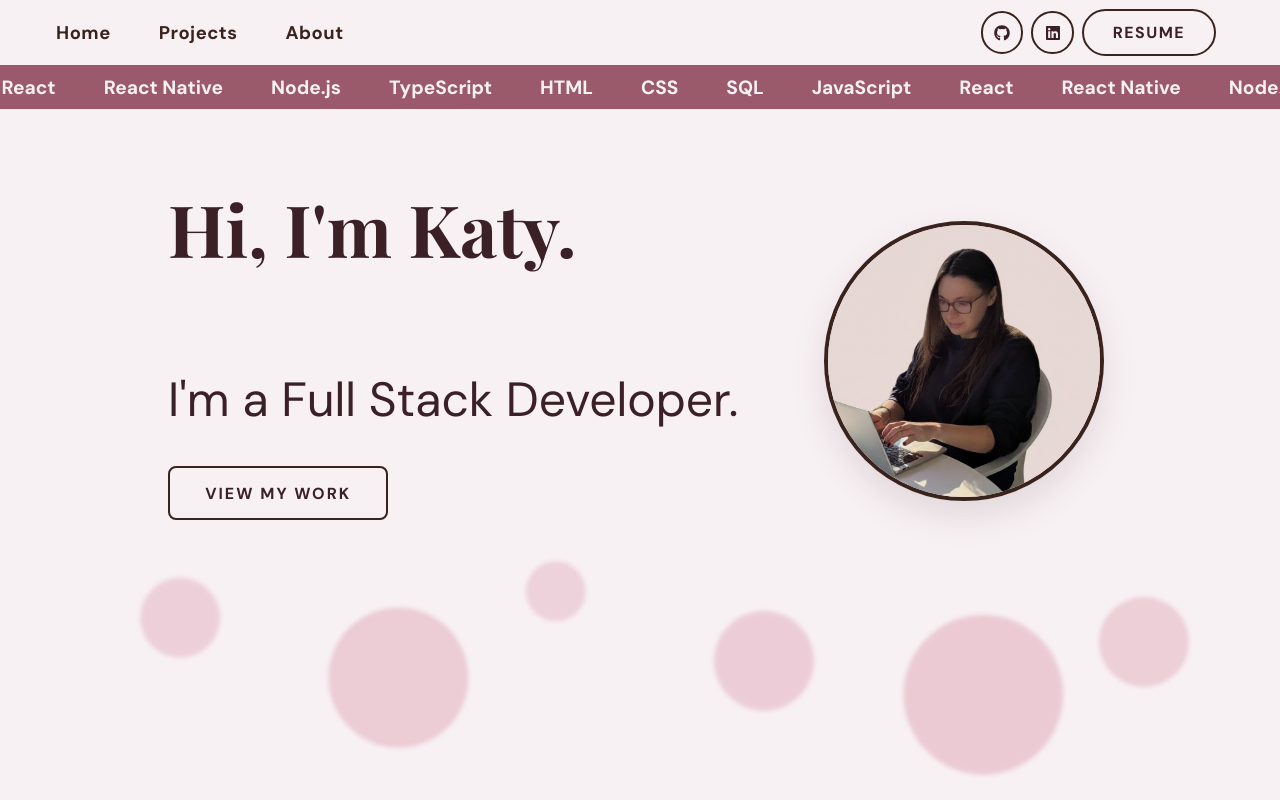
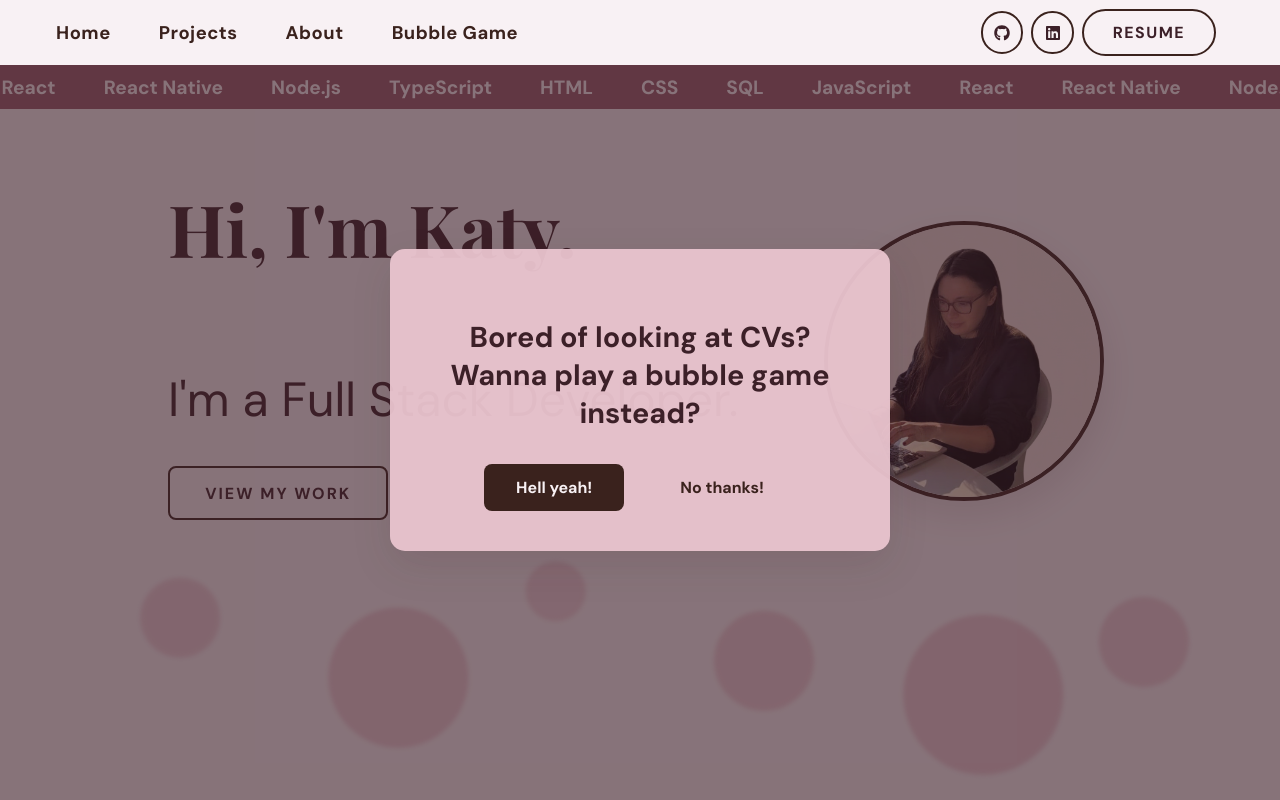
Before and after one commit to katag1001/portfolio, a React (Vite) app: page / in a window 1280 px wide. Built offline with nearby package versions, Linux system fonts and the light colour scheme.

Commit message:
bubblegameadd

```diff
--- a/src/components/BubbleGame.jsx
+++ b/src/components/BubbleGame.jsx
@@ -10,7 +10,7 @@ const BubbleGame = ({ width = 420, height = 300 }) => {
   const [gameOver, setGameOver] = useState(false);
   const [timePlayed, setTimePlayed] = useState(0);
   const [scoreMessage, setScoreMessage] = useState('');
-  const [finalScore, setFinalScore] = useState(0); // store score for localStorage update
+  const [finalScore, setFinalScore] = useState(0);
 
   const animationRef = useRef(null);
   const releaseTimeoutRef = useRef(null);
@@ -24,9 +24,6 @@ const BubbleGame = ({ width = 420, height = 300 }) => {
   const globalSpeedRef = useRef(0.2);
   const bubblesPerReleaseRef = useRef(1);
 
-  // ------------------------------------------------------------
-  // Stop all loops
-  // ------------------------------------------------------------
   const stopAllLoops = () => {
     clearTimeout(releaseTimeoutRef.current);
     clearInterval(bubbleIncrementIntervalRef.current);
@@ -34,9 +31,7 @@ const BubbleGame = ({ width = 420, height = 300 }) => {
     cancelAnimationFrame(animationRef.current);
   };
 
-  // ------------------------------------------------------------
-  // Create bubble
-  // ------------------------------------------------------------
+  // Create bubble -----------------------------------------------------------------------
   const createBubble = () => {
     globalSpeedRef.current += 0.03;
     return {
@@ -49,9 +44,7 @@ const BubbleGame = ({ width = 420, height = 300 }) => {
     };
   };
 
-  // ------------------------------------------------------------
-  // Pop bubble
-  // ------------------------------------------------------------
+  // Pop bubble ------------------------------------------------------------
   const handlePop = (id) => {
     if (!gameStartedRef.current) return;
 
@@ -64,9 +57,7 @@ const BubbleGame = ({ width = 420, height = 300 }) => {
     }, 300);
   };
 
-  // ------------------------------------------------------------
-  // Release bubbles
-  // ------------------------------------------------------------
+  // Release bubbles ------------------------------------------------------------
   const startReleasingBubbles = () => {
     let delay = 700;
 
@@ -89,9 +80,7 @@ const BubbleGame = ({ width = 420, height = 300 }) => {
     }, 10000);
   };
 
-  // ------------------------------------------------------------
-  // Animation + lose detection
-  // ------------------------------------------------------------
+  // Animation + lose detection ----------------------------------------------------------
   const startAnimation = () => {
     const animate = () => {
       if (isVisibleRef.current && gameStartedRef.current) {
@@ -116,9 +105,7 @@ const BubbleGame = ({ width = 420, height = 300 }) => {
     animationRef.current = requestAnimationFrame(animate);
   };
 
-  // ------------------------------------------------------------
-  // Timer
-  // ------------------------------------------------------------
+  // Timer ------------------------------------------------------------
   const startTimer = () => {
     timerIntervalRef.current = setInterval(() => {
       timePlayedRef.current += 1;
@@ -126,9 +113,7 @@ const BubbleGame = ({ width = 420, height = 300 }) => {
     }, 1000);
   };
 
-  // ------------------------------------------------------------
-  // Game over + score message (do NOT update localStorage yet)
-  // ------------------------------------------------------------
+  // Game over  ------------------------------------------------------------
   const triggerGameOver = () => {
     gameStartedRef.current = false;
     setGameStarted(false);
@@ -152,9 +137,7 @@ const BubbleGame = ({ width = 420, height = 300 }) => {
     setScoreMessage(message);
   };
 
-  // ------------------------------------------------------------
-  // Start / restart game (update localStorage for previous score)
-  // ------------------------------------------------------------
+  // Start  game  ------------------------------------------------------------
   const startGame = () => {
     // If restarting after a game, store previous scores
     if (gameOver) {
@@ -187,9 +170,7 @@ const BubbleGame = ({ width = 420, height = 300 }) => {
     startTimer();
   };
 
-  // ------------------------------------------------------------
-  // Visibility pause / resume
-  // ------------------------------------------------------------
+  // Pause when not on the page ------------------------------------------------------------
   useEffect(() => {
     const handleVisibilityChange = () => {
       isVisibleRef.current = !document.hidden;
@@ -209,9 +190,7 @@ const BubbleGame = ({ width = 420, height = 300 }) => {
       document.removeEventListener('visibilitychange', handleVisibilityChange);
   }, []);
 
-  // ------------------------------------------------------------
-  // Render
-  // ------------------------------------------------------------
+
   return (
     <div
       className="game_window"
@@ -222,9 +201,7 @@ const BubbleGame = ({ width = 420, height = 300 }) => {
         <div className="game_overlay">
           <div className="game_popup">
             <h2>
-              Pop as many bubbles as you can before they reach the top!
-              <br />
-              Ready?
+              Ready to pop?
             </h2>
             <button onClick={startGame}>GO</button>
           </div>
--- a/src/components/Header.jsx
+++ b/src/components/Header.jsx
@@ -34,9 +34,9 @@ function Header() {
           <Link to="/about-me" className="nav_link" onClick={() => setMenuOpen(false)}>
             About
           </Link>
-           {/*<Link to="/bubble-game" className="nav_link" onClick={() => setMenuOpen(false)}>
+          <Link to="/bubble-game" className="nav_link" onClick={() => setMenuOpen(false)}>
             Bubble Game
-          </Link> */}
+          </Link>
         </nav>
 
         {/* CTA + Socials + Menu toggle */}
--- a/src/components/bubbleGame.css
+++ b/src/components/bubbleGame.css
@@ -39,52 +39,108 @@
   transform-origin: center bottom;
 }
 
+.game_bubble_popped {
+  animation: game_pop 0.3s forwards;
+}
 
+/* ------------------------ GAME POPUP STYLING ------------------------ */
+
+/* Overlay (darkened background) */
 .game_overlay {
   position: absolute;
   inset: 0;
-  background: var(--fun-color);
+  background: rgba(60, 32, 40, 0.6); /* match CV popup overlay */
   display: flex;
   align-items: center;
   justify-content: center;
   z-index: 10;
 }
 
+/* Modal container */
 .game_popup {
-  background: var(--light-color);
-  border: 2px solid var(--dark-color);
-  padding: 24px 32px;
-  border-radius: 14px;
+  background: var(--alternate-color); /* matches CV popup modal */
+  padding: 2.5rem 3rem;
+  border-radius: 15px;
   text-align: center;
-  box-shadow: 0 12px 30px var(--box-shadow-color);
+  max-width: 500px;
+  width: 90%;
+  box-shadow: 0 15px 40px var(--box-shadow-color);
+  animation: popupFade 0.4s ease-out;
 }
 
+/* Headings and text */
 .game_popup h2 {
-  margin-bottom: 12px;
+  margin-bottom: 1.5rem;
+  font-family: var(--font-fun);
+  font-size: 1.8rem;
+  color: var(--font-color-dark);
 }
 
 .game_popup p {
-  margin-bottom: 16px;
-  font-size: 16px;
+  margin-bottom: 2rem;
+  font-size: 1rem;
+  font-family: var(--font-fun);
+  color: var(--font-color-dark);
 }
 
-.game_popup button {
-  padding: 10px 20px;
-  border-radius: 20px;
-  border: 2px solid var(--dark-color);
-  background: var(--light-color);
-  color: var(--font-color-dark);
-  font-weight: bold;
-  font-size: 16px;
-  cursor: pointer;
+/* Buttons container */
+.game_popup_buttons {
+  display: flex;
+  justify-content: center;
+  gap: 1.5rem;
 }
 
-.game_popup button:hover {
-  background: var(--dark-color);
+/* Buttons */
+.game_popup button {
+  padding: 0.8rem 2rem;
+  border-radius: 8px;
+  font-size: 1rem;
+  font-family: var(--font-fun);
+  font-weight: 600;
+  border: none;
+  cursor: pointer;
+  transition: all 0.3s ease;
+}
+
+/* Yes/Primary button */
+.game_popup .game_yes {
+  background-color: var(--dark-color);
   color: var(--font-color-light);
 }
 
-/* Pop animation */
+.game_popup .game_yes:hover {
+  transform: translateY(-2px);
+  box-shadow: 0 6px 15px var(--box-shadow-color);
+}
+
+/* No/Secondary button */
+.game_popup .game_no {
+  background-color: transparent;
+  border: 2px solid var(--dark-color);
+  color: var(--dark-color);
+}
+
+.game_popup .game_no:hover {
+  background-color: var(--dark-color);
+  color: var(--font-color-light);
+}
+
+/* Popup fade animation (reused from CV popup) */
+@keyframes popupFade {
+  from { transform: scale(0.8); opacity: 0; }
+  to { transform: scale(1); opacity: 1; }
+}
+
+/* ------------------------ GAME BUBBLES ------------------------ */
+.game_bubble {
+  position: absolute;
+  border-radius: 50%;
+  background: var(--alternate-color);
+  filter: blur(2px);
+  pointer-events: auto;
+  transform-origin: center bottom;
+}
+
 .game_bubble_popped {
   animation: game_pop 0.3s forwards;
 }
--- a/src/pages/Home.jsx
+++ b/src/pages/Home.jsx
@@ -1,5 +1,5 @@
 import React, { useEffect, useState } from 'react';
-import { Link } from 'react-router-dom';
+import { Link, useNavigate } from 'react-router-dom';
 import Header from '../components/Header';
 import SkillsBar from '../components/SkillsBar';
 import EmailForm from '../components/EmailForm';
@@ -9,15 +9,24 @@ import MyPhoto from '../assets/me.png';
 
 const Home = () => {
   const [cursor, setCursor] = useState({ x: 0, y: 0 });
+  const [showPopup, setShowPopup] = useState(true); // <-- popup state
+  const navigate = useNavigate();
 
   useEffect(() => {
     const handleMouseMove = (e) => {
       setCursor({ x: e.clientX, y: e.clientY });
     };
-
     window.addEventListener('mousemove', handleMouseMove);
     return () => window.removeEventListener('mousemove', handleMouseMove);
   }, []);
+
+  const handleYes = () => {
+    navigate('/bubble-game');
+  };
+
+  const handleNo = () => {
+    setShowPopup(false);
+  };
 
   return (
     <div className="full_page">
@@ -31,16 +40,9 @@ const Home = () => {
       <Header />
       <SkillsBar />
 
-      {/* Cursor Glow
-      <div
-        className="cursor_glow"
-        style={{ left: cursor.x, top: cursor.y }}
-      />*/}
-
       {/* Main Section */}
       <section className="main_section">
         <div className="main_container">
-
           {/* Text */}
           <div className="main_content">
             <h1>Hi, I'm Katy.</h1>
@@ -54,11 +56,27 @@ const Home = () => {
           <div className="main_image">
             <img src={MyPhoto} alt="Katy" />
           </div>
-
         </div>
       </section>
 
       <EmailForm />
+
+      {/* Popup Modal */}
+      {showPopup && (
+        <div className="popup_overlay">
+          <div className="popup_modal">
+            <h3>Bored of looking at CVs? Wanna play a bubble game instead?</h3>
+            <div className="popup_buttons">
+              <button className="popup_yes" onClick={handleYes}>
+                Hell yeah!
+              </button>
+              <button className="popup_no" onClick={handleNo}>
+                No thanks!
+              </button>
+            </div>
+          </div>
+        </div>
+      )}
     </div>
   );
 };
--- a/src/pages/styles.css
+++ b/src/pages/styles.css
@@ -347,6 +347,84 @@ html, body {
   color: inherit;
 }
 
+/* ------------------------popup ---------------------------------------------------*/
+
+.popup_overlay {
+  position: fixed;
+  top: 0;
+  left: 0;
+  width: 100%;
+  height: 100%;
+  background: rgba(60, 32, 40, 0.6);
+  display: flex;
+  align-items: center;
+  justify-content: center;
+  z-index: 1000;
+}
+
+
+.popup_modal {
+  background: var(--alternate-color);
+  padding: 2.5rem 3rem;
+  border-radius: 15px;
+  text-align: center;
+  max-width: 500px;
+  width: 90%;
+  box-shadow: 0 15px 40px var(--box-shadow-color);
+  animation: popupFade 0.4s ease-out;
+}
+
+.popup_modal h3 {
+  font-family: var(--font-fun);
+  font-size: 1.8rem;
+  margin-bottom: 2rem;
+  color: var(--font-color-dark);
+}
+
+
+.popup_buttons {
+  display: flex;
+  justify-content: center;
+  gap: 1.5rem;
+}
+
+.popup_buttons button {
+  padding: 0.8rem 2rem;
+  font-size: 1rem;
+  font-family: var(--font-fun);
+  font-weight: 600;
+  border-radius: 8px;
+  border: none;
+  cursor: pointer;
+  transition: all 0.3s ease;
+}
+
+.popup_yes {
+  background-color: var(--dark-color);
+  color: var(--font-color-light);
+}
+
+.popup_yes:hover {
+  transform: translateY(-2px);
+  box-shadow: 0 6px 15px var(--box-shadow-color);
+}
+
+.popup_no {
+  background-color: transparent;
+  border: 2px solid var(--dark-color);
+  color: var(--dark-color);
+}
+
+.popup_no:hover {
+  background-color: var(--dark-color);
+  color: var(--font-color-light);
+}
+
+
+@keyframes popupFade {
+  from { transform: scale(0.8); opacity: 0; }
+  to { transform: scale(1); opacity: 1; }
+}
 
 
 
```
